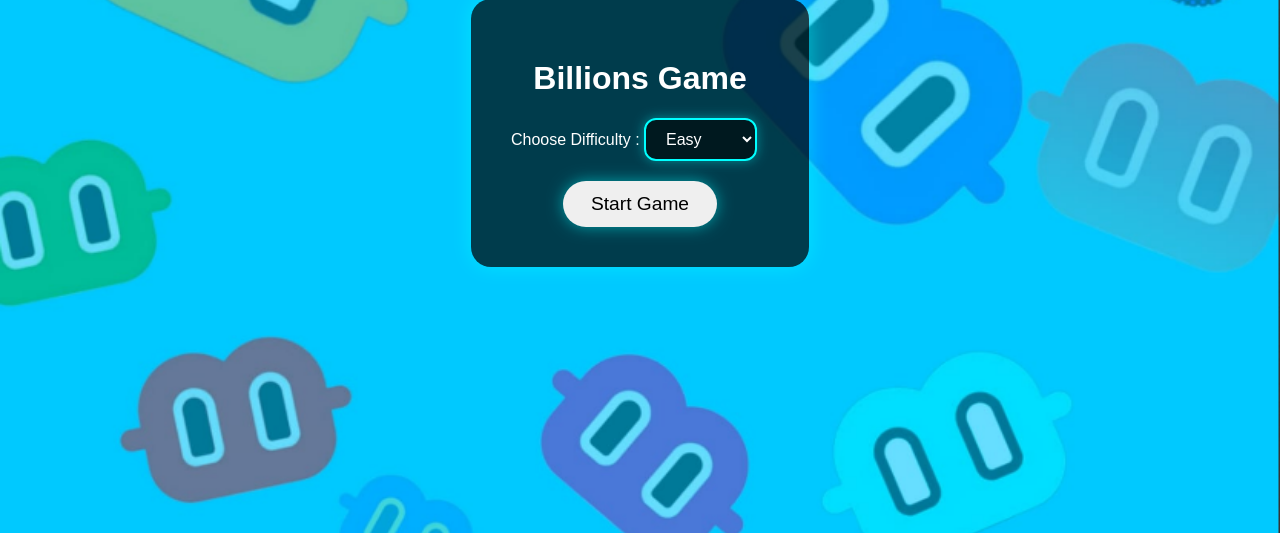
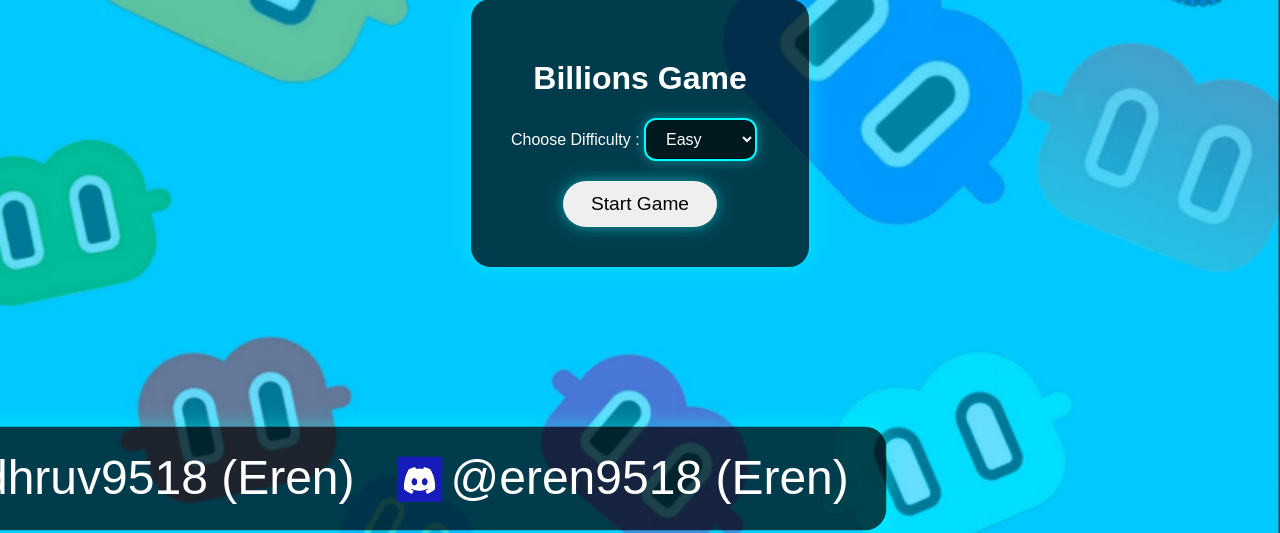
Before and after one commit to Msahu05/billions-game, a Flask app: page / in a window 1280 px wide. Shown: the part 267-800 px from the top of the page. Run offline with Flask 3, Linux system fonts and the light colour scheme.

```diff
--- a/static/style.css
+++ b/static/style.css
@@ -202,6 +202,35 @@ body {
   transform: scale(1.05);
 }
 
+.credits {
+  position: fixed;
+  bottom: 20px;       /* give it a bit more breathing room */
+  left: 15px;
+  display: flex;
+  gap: 28px;          /* more spacing between items */
+  align-items: center;
+  background: rgba(0,0,0,0.7);
+  padding: 16px 25px; /* bigger padding for a larger box */
+  border-radius: 14px;
+  box-shadow: 0 0 15px rgba(0,255,255,0.5);
+  font-size: 2rem;    /* bump text size */
+  transform: scale(1.5); /* makes the whole box slightly bigger */
+}
+
+.credit-item {
+  display: flex;
+  align-items: center;
+  gap: 6px;
+  color: white;
+}
+
+.credit-logo {
+  width: 30px;
+  height: 30px;
+}
+
+
+
 
 /* Animation for popup */
 @keyframes popIn {
--- a/templates/home.html
+++ b/templates/home.html
@@ -21,5 +21,16 @@
     </form>
   </div>
 
+<footer class="credits">
+  <div class="credit-item">
+    <img src="/static/images/x-logo.png" alt="X Logo" class="credit-logo">
+    <span>@dhruv9518 (Eren)</span>
+  </div>
+  <div class="credit-item">
+    <img src="/static/images/dc-logo.png" alt="Discord Logo" class="credit-logo">
+    <span>@eren9518 (Eren)</span>
+  </div>
+</footer>
+
 </body>
 </html>
```
Also changed, not shown: static/images/dc-logo.png (added), static/images/x-logo.png (added).
